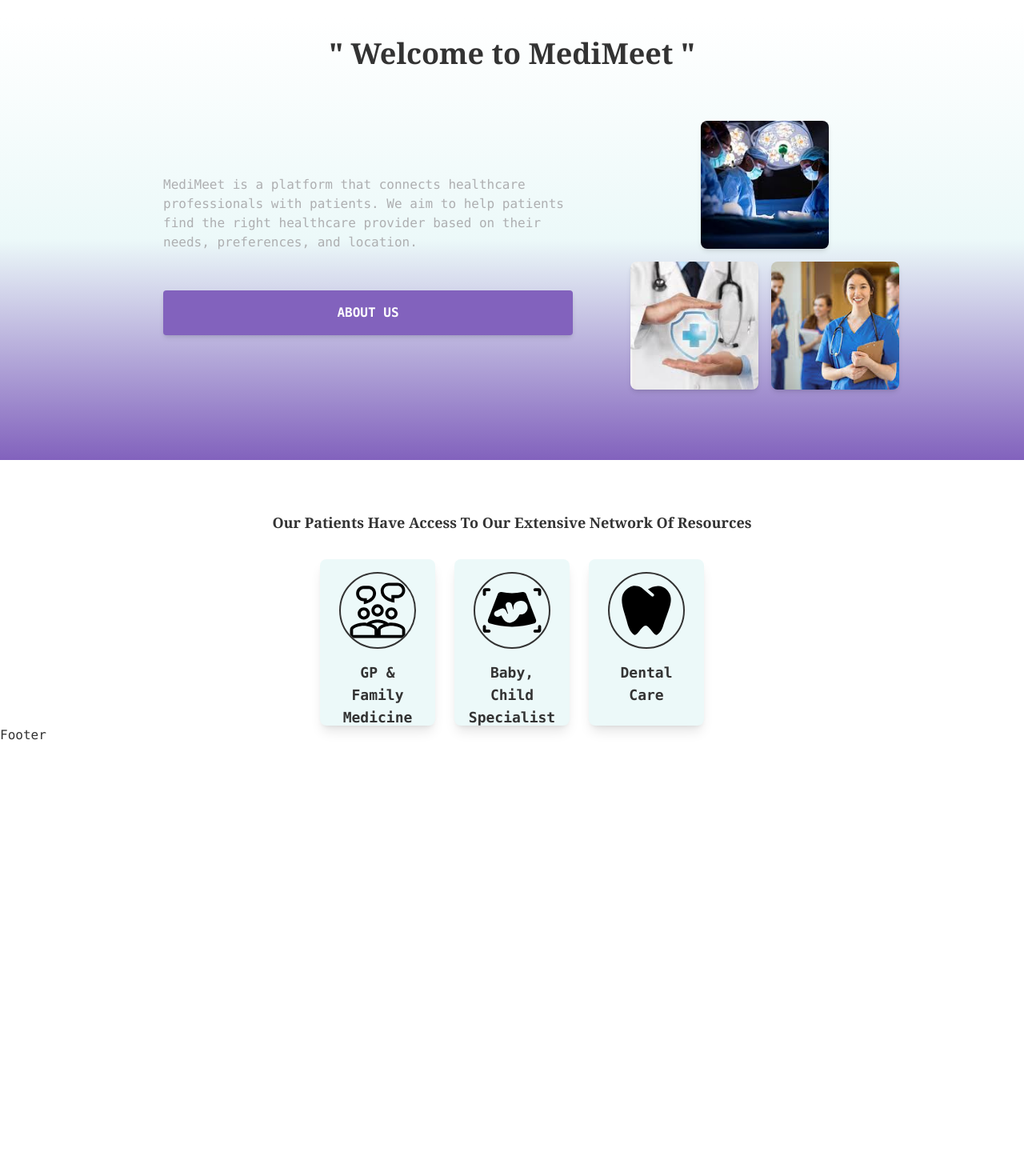
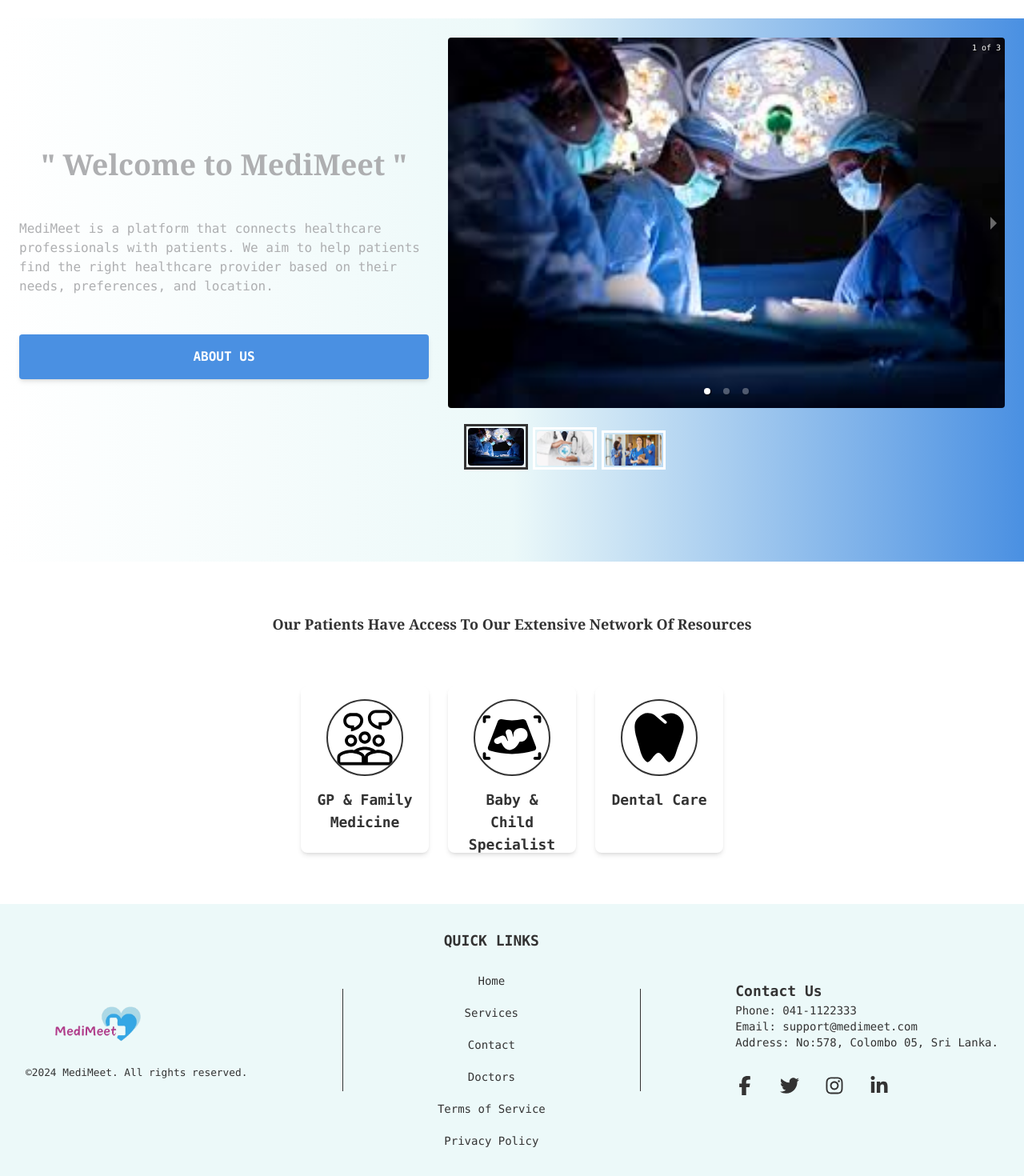
Before and after one commit to nimeshaabesinghe/MediMeet, a React (Vite) app in the folder frontend/: page / in a window 1280 px wide. Shown: the part 121-1591 px from the top of the page at 80% size. Before the commit the page ends 1052 px from the top, so only its background shows below. Built offline with nearby package versions, Linux system fonts and the light colour scheme.

Commit message:
added footer

```diff
--- a/frontend/package.json
+++ b/frontend/package.json
@@ -10,10 +10,13 @@
     "preview": "vite preview"
   },
   "dependencies": {
+    "@fortawesome/free-brands-svg-icons": "^6.6.0",
+    "@fortawesome/react-fontawesome": "^0.2.2",
     "frontend": "file:",
     "react": "^18.3.1",
     "react-avatar": "^5.0.3",
     "react-dom": "^18.3.1",
+    "react-responsive-carousel": "^3.2.23",
     "react-router-dom": "^6.26.1"
   },
   "devDependencies": {
--- a/frontend/src/components/ResourcesBox.jsx
+++ b/frontend/src/components/AvatarWithText.jsx
@@ -1,8 +1,8 @@
 import React from "react";
 
-const ResourcesBox = ({ image, text }) => {
+const AvatarWithText = ({ image, text }) => {
   return (
-    <div className="bg-cyan rounded-lg shadow-lg p-4 flex flex-col items-center h-52 w-36">
+    <div className="bg-white rounded-lg shadow-md p-4 flex flex-col items-center h-52 w-40">
       <div className="mb-4">
         <img
           src={image}
@@ -17,4 +17,4 @@ const ResourcesBox = ({ image, text }) => {
   );
 };
 
-export default ResourcesBox;
+export default AvatarWithText;
--- /dev/null
+++ b/frontend/src/components/Carousel.tsx
@@ -0,0 +1,24 @@
+import React from "react";
+import "react-responsive-carousel/lib/styles/carousel.min.css";
+import { Carousel as ResponsiveCarousel } from "react-responsive-carousel";
+import i1 from "../assets/images (5).jpeg";
+import i2 from "../assets/images (6).jpeg";
+import i3 from "../assets/images (7).jpeg";
+
+const Carousel = () => {
+  return (
+    <ResponsiveCarousel className="rounded">
+      <div>
+        <img src={i1} alt="Slide 1" className="rounded" />
+      </div>
+      <div>
+        <img src={i2} alt="Slide 2" className="rounded" />
+      </div>
+      <div>
+        <img src={i3} alt="Slide 3" className="rounded" />
+      </div>
+    </ResponsiveCarousel>
+  );
+};
+
+export default Carousel;
--- a/frontend/src/components/footer/Footer.jsx
+++ b/frontend/src/components/footer/Footer.jsx
@@ -1,7 +1,83 @@
 import React from "react";
+import logo from "../../assets/MediMeet-removebg-preview.png";
+import {
+  faFacebookF,
+  faTwitter,
+  faInstagram,
+  faLinkedinIn,
+} from "@fortawesome/free-brands-svg-icons";
+import { FontAwesomeIcon } from "@fortawesome/react-fontawesome";
 
+const navLinkes = [
+  { path: "/home", title: "Home" },
+  { path: "/service", title: "Services" },
+  { path: "/doctors", title: "Contact" },
+  { path: "/doctors", title: "Doctors" },
+  { path: "/terms", title: "Terms of Service" },
+  { path: "/privacy", title: "Privacy Policy" },
+];
+const socialLinks = [
+  { path: "https://www.facebook.com/", icon: faFacebookF },
+  { path: "https://www.twitter.com/", icon: faTwitter },
+  { path: "https://www.instagram.com/", icon: faInstagram },
+  { path: "https://www.linkedin.com/", icon: faLinkedinIn },
+];
 const Footer = () => {
-  return <div className="text-red-700">Footer</div>;
+  return (
+    <div className="flex md:flex-row flex-col justify-between items-center bg-cyan mt-16 p-8">
+      <div className="flex flex-col-1 items-center">
+        <div>
+          <img src={logo} alt="logo" className="h-16 mb-4" />
+          <small>
+            &copy;{new Date().getFullYear()} MediMeet. All rights reserved.
+          </small>
+        </div>
+      </div>
+      <div className="h-32 w-px bg-darkGray" />
+      <div className="flex flex-col-1 text-center">
+        <div className="space-y-6">
+          <div className="text-lg font-semibold">QUICK LINKS</div>
+          <div>
+            <ul className="space-y-4">
+              {navLinkes.map((link, index) => (
+                <li key={index}>
+                  <a
+                    href={link.path}
+                    className="text-sm font-medium hover:text-purple transition-colors duration-300"
+                  >
+                    {link.title}
+                  </a>
+                </li>
+              ))}
+            </ul>
+          </div>
+        </div>
+      </div>
+      <div className="h-32 w-px bg-darkGray" />
+      <div className="flex flex-col-1">
+        <div>
+          <div className="mb-4 md:mb-0">
+            <h5 className="text-lg font-semibold">Contact Us</h5>
+            <p className="text-sm">Phone: 041-1122333</p>
+            <p className="text-sm">Email: support@medimeet.com</p>
+            <p className="text-sm">Address: No:578, Colombo 05, Sri Lanka.</p>
+          </div>
+          <ul className="flex gap-8 mt-8">
+            {socialLinks.map((link, index) => (
+              <li key={index}>
+                <a>
+                  <FontAwesomeIcon
+                    icon={link.icon}
+                    className="w-6 h-6 hover:text-purple transition-colors duration-300"
+                  />
+                </a>
+              </li>
+            ))}
+          </ul>
+        </div>
+      </div>
+    </div>
+  );
 };
 
 export default Footer;
--- a/frontend/src/components/header/Header.jsx
+++ b/frontend/src/components/header/Header.jsx
@@ -13,7 +13,7 @@ const navLinkes = [
 
 const Header = () => {
   return (
-    <header className="flex items-center">
+    <header className="flex items-center mb-4">
       <div className="max-w-full w-[1440px] px-5 mx-auto flex justify-between">
         <div className="">
           <img src={logo} alt="logo" className="h-32" />
--- a/frontend/src/pages/Home.jsx
+++ b/frontend/src/pages/Home.jsx
@@ -5,27 +5,28 @@ import i3 from "../assets/images (7).jpeg";
 import im1 from "../assets/group_discussion_meetingx3.svg";
 import im2 from "../assets/sonogram.svg";
 import im3 from "../assets/tooth.svg";
-import ResourcesBox from "../components/ResourcesBox";
+import AvatarWithText from "../components/AvatarWithText";
+import Carousel from "../components/Carousel";
 const Home = () => {
   return (
     <>
-      <div className="bg-gradient-to-t from-purple via-cyan to-white p-6 bg-gray-50 mt-4">
-        <h1 className="text-center text-4xl mb-6 font-semibold font-serif">
-          " Welcome to MediMeet "
-        </h1>
-        <div className="flex flex-col md:flex-row md:space-x-6 items-center justify-center mb-16 mt-16">
-          <div className="text-lightGray flex flex-col space-y-12 m-12 max-w-lg">
+      <div className="bg-gradient-to-l from-blue via-cyan to-white p-6 bg-gray-50">
+        <div className="flex flex-col md:flex-row md:space-x-6 items-center justify-center mb-16">
+          <div className="text-lightGray flex flex-col space-y-12 max-w-lg">
+            <h1 className="text-center text-4xl font-semibold font-serif">
+              " Welcome to MediMeet "
+            </h1>
             <p>
               MediMeet is a platform that connects healthcare professionals with
               patients. We aim to help patients find the right healthcare
               provider based on their needs, preferences, and location.
             </p>
-            <button className="p-4 transition-transform hover:scale-105 font-semibold shadow-md ease-in duration-300 bg-purple rounded text-white">
+            <button className="p-4 transition-transform hover:scale-105 font-semibold shadow-md ease-in duration-300 bg-blue rounded text-white">
               ABOUT US
             </button>
           </div>
           <div className="flex flex-col items-center justify-center mt-6 md:mt-0">
-            <div>
+            {/* <div>
               <img
                 src={i1}
                 alt="i1"
@@ -43,18 +44,19 @@ const Home = () => {
                 alt="i3"
                 className="w-40 h-40 object-cover rounded-lg shadow-md"
               />
-            </div>
+            </div> */}
+            <Carousel />
           </div>
         </div>
       </div>
       <div>
-        <div className="mt-16 mb-8 font-serif text-lg font-semibold text-center">
+        <div className="mt-16 mb-16 font-serif text-lg font-semibold text-center">
           Our Patients Have Access To Our Extensive Network Of Resources
         </div>
         <div className="flex flex-wrap gap-6 justify-center items-center">
-          <ResourcesBox image={im1} text="GP & Family Medicine" />
-          <ResourcesBox image={im2} text="Baby, Child Specialist" />
-          <ResourcesBox image={im3} text="Dental Care" />
+          <AvatarWithText image={im1} text="GP & Family Medicine" />
+          <AvatarWithText image={im2} text="Baby & Child Specialist" />
+          <AvatarWithText image={im3} text="Dental Care" />
         </div>
       </div>
     </>
```
Also changed, not shown: 1 other file (tests, documents, lock files or other folders).
